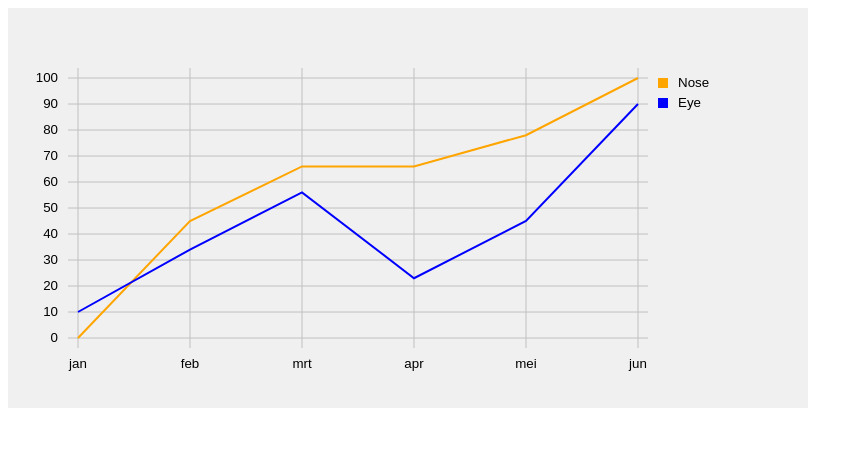
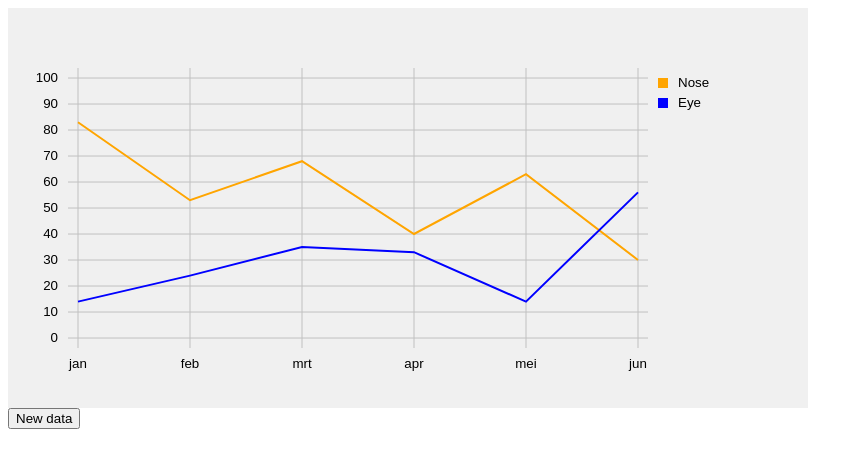
Before and after one commit to michielvaneerd/SvgChart, a plain HTML site: page index_svg.html in a window 1280 px wide. Shown: the whole page, without its empty margins (0-863 px from the left). Drawn offline with Linux system fonts and the light colour scheme.

Commit message:
draw dynamic data

```diff
--- a/app_svg.js
+++ b/app_svg.js
@@ -1,4 +1,10 @@
 (function () {
+
+    function getRandomIntInclusive(min, max) {
+        min = Math.ceil(min);
+        max = Math.floor(max);
+        return Math.floor(Math.random() * (max - min + 1) + min);
+    }
 
     // This will stay the same between each draw
     var config = {
@@ -33,18 +39,28 @@
             }
         ]
     };
-    // Data will change between each draw
+
+    function getNewData() {
         var data = {
             series: {
-            nose: [0, 45, 66, 66, 78, 100],
-            eye: [10, 34, 56, 23, 45, 90]
+                nose: Array(6).fill(1).map(item => getRandomIntInclusive(0, 100)),
+                eye: Array(6).fill(1).map(item => getRandomIntInclusive(0, 100)),
             },
             xAxis: {
                 columns: ['jan', 'feb', 'mrt', 'apr', 'mei', 'jun']
             }
         };
+        console.log(data);
+        return data;
+    }
+    // Data will change between each draw
+
     var chart = new window.SvgChart(document.getElementById('svgWrapper'), config);
     chart.drawConfig();
-    chart.drawData(data);
+    chart.drawData(getNewData());
+
+    document.getElementById('button').addEventListener('click', function() {
+        chart.drawData(getNewData());
+    });
 
 }());
--- a/index_svg.html
+++ b/index_svg.html
@@ -10,6 +10,7 @@
 <body>
     <!-- a position is required otherwise the value DIVs aren't positioned correctly -->
     <div id="svgWrapper" style="width:800px; height:400px; position: relative;"></div>
+    <button id="button">New data</button>
 
     <script src="./svg.js"></script>
     <script src="./app_svg.js"></script>
```
Lines whose indentation alone changed are shown as unchanged.
